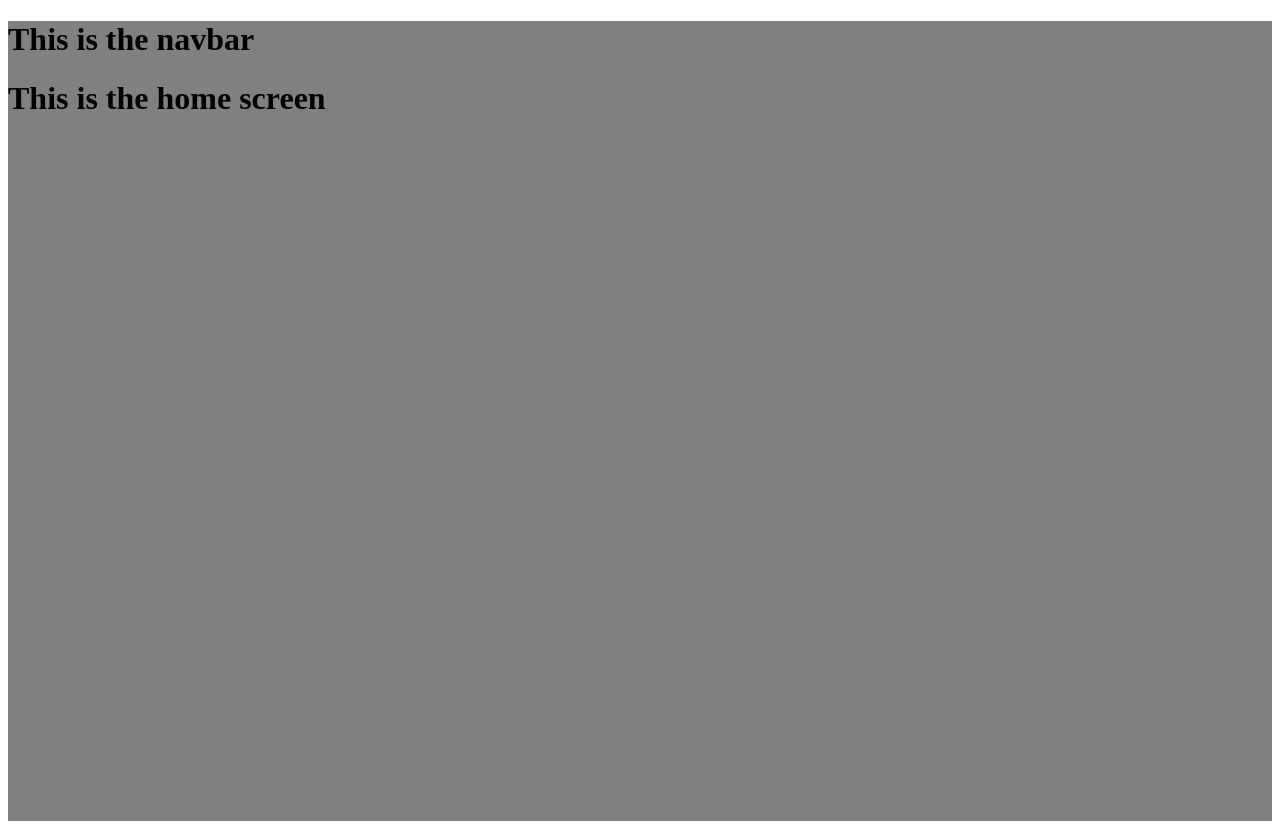
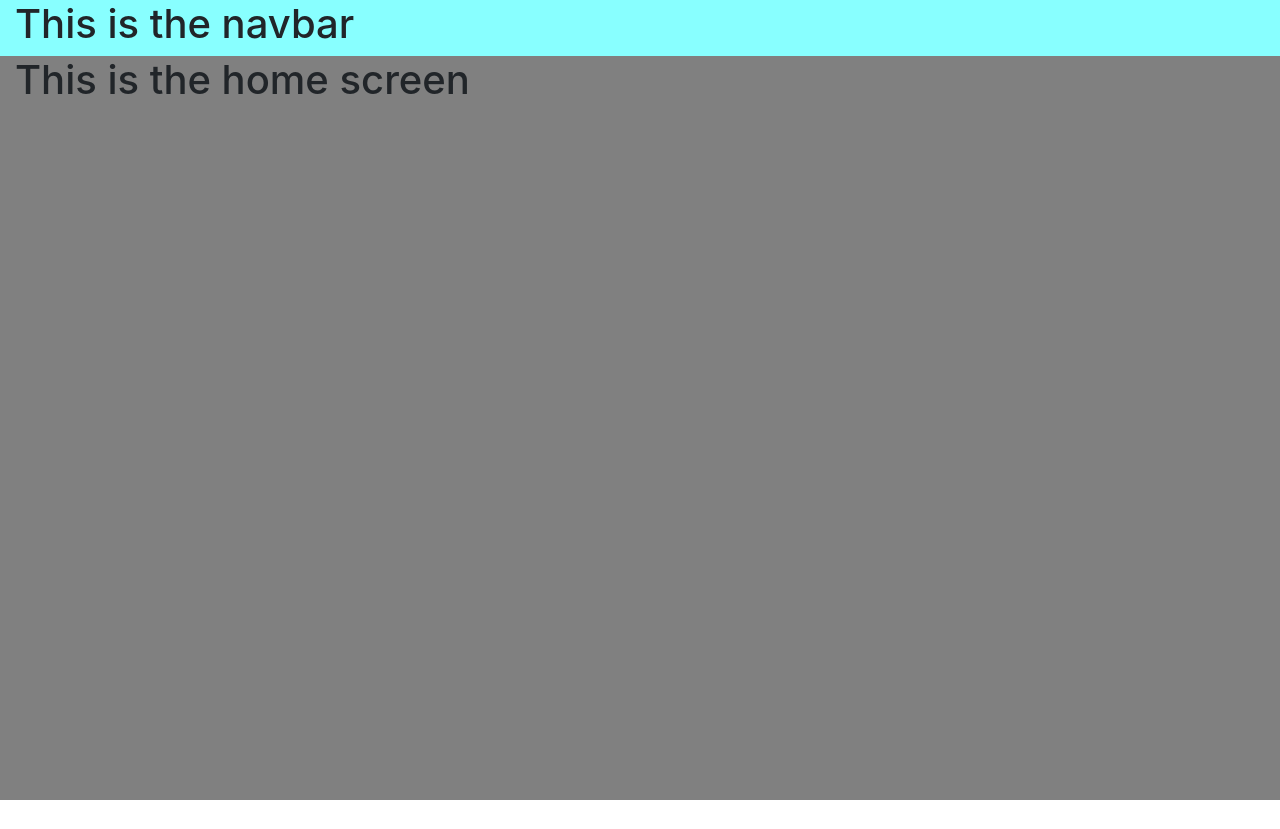
Before and after one commit to Madison-Abegglen/portfolio, a Vue app: page /#/ in a window 1280 px wide. After the commit the page ends 800 px from the top, so only its background shows below. Built offline with nearby package versions, Linux system fonts and the light colour scheme.

Commit message:
getting stylesheets

```diff
--- a/public/index.html
+++ b/public/index.html
@@ -6,6 +6,10 @@
   <meta http-equiv="X-UA-Compatible" content="IE=edge">
   <meta name="viewport" content="width=device-width,initial-scale=1.0">
   <link rel="icon" href="<%= BASE_URL %>favicon.ico">
+  <link rel="stylesheet" href="https://stackpath.bootstrapcdn.com/bootstrap/4.1.3/css/bootstrap.min.css" integrity="sha384-MCw98/SFnGE8fJT3GXwEOngsV7Zt27NXFoaoApmYm81iuXoPkFOJwJ8ERdknLPMO"
+    crossorigin="anonymous">
+  <link rel="stylesheet" href="https://use.fontawesome.com/releases/v5.6.0/css/all.css" integrity="sha384-aOkxzJ5uQz7WBObEZcHvV5JvRW3TUc2rNPA7pe3AwnsUohiw1Vj2Rgx2KSOkF5+h"
+    crossorigin="anonymous">
   <link rel="stylesheet" href="../src/assets/style.css">
   <title>Madison Abegglen | Portfolio</title>
 </head>
--- a/src/components/navbar.vue
+++ b/src/components/navbar.vue
@@ -13,4 +13,7 @@
 </script>
 
 <style scoped>
+.col-12 {
+  background-color: rgb(136, 255, 255);
+}
 </style>
```
